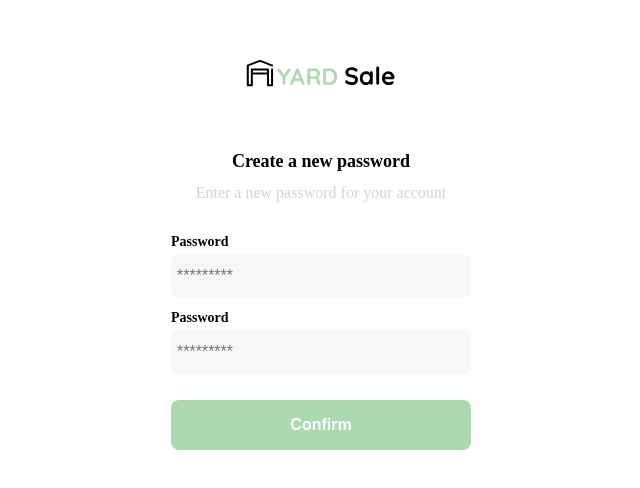
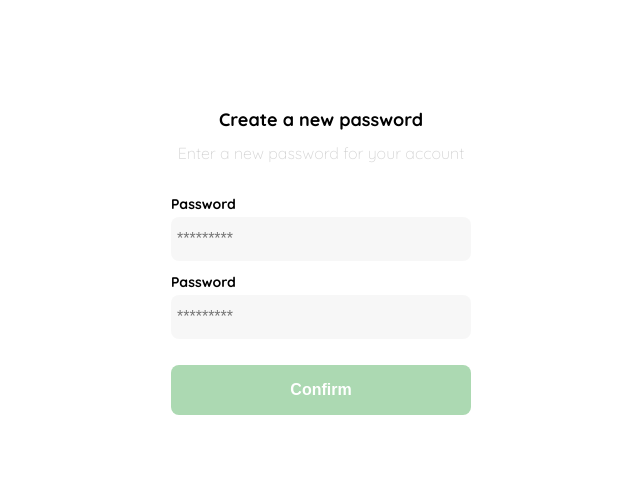
Before and after one commit to AthurDev/frontend_first_project, a plain HTML site: page clase1.html in a window 1280 px wide. Shown: the part 130-618 px from the top of the page, without its empty margins (319-959 px from the left). Drawn offline with Linux system fonts and the light colour scheme.

Commit message:
clase1 archivo

```diff
--- a/clase1.html
+++ b/clase1.html
@@ -21,7 +21,7 @@
         }
         body{
             margin: 0;
-            font-family: 'Quicksand' sans-serif;
+            font-family: 'Quicksand', sans-serif;
         }
         .login {
             width: 100%;
@@ -38,7 +38,7 @@
             width: 150px;
             margin-bottom: 48px;
             justify-self: center;
-            display: ;
+            display: none;
         }
         .title {
             font-size: var(--lg);
@@ -86,7 +86,7 @@
             margin-top: 14px;
             margin-bottom: 30px;
         }
-        @media (max-widht: 640px){
+        @media (max-width: 640px){
             .logo {
                 display: block;
             }
```
